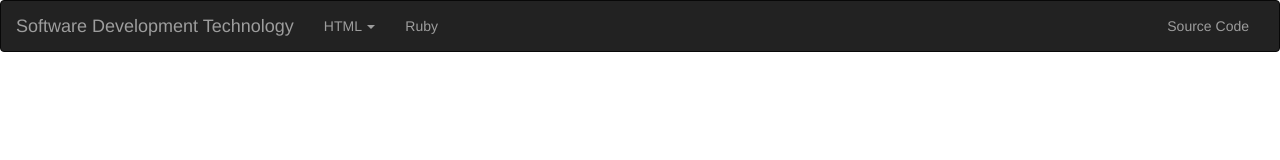
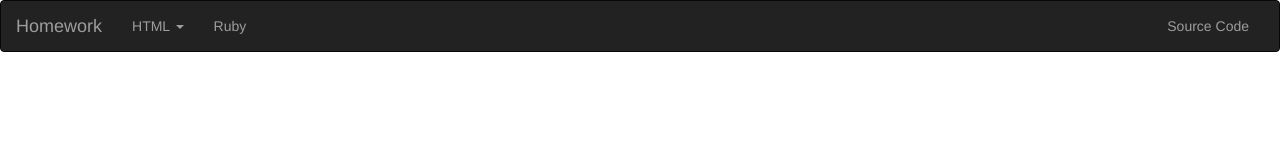
Before and after one commit to tassanee/homework, a plain HTML site: page index.html in a window 1280 px wide. Drawn offline with nearby package versions, Linux system fonts and the light colour scheme.

Commit message:
homework

```diff
--- a/index.html
+++ b/index.html
@@ -1,7 +1,7 @@
 <!DOCTYPE html>
 <html>
 <head>
-  <title>Web Technology Homework</title>
+  <title>Homework</title>
   <link rel="stylesheet" href="https://maxcdn.bootstrapcdn.com/bootstrap/3.3.6/css/bootstrap.min.css">
   <style>
       .txt-not-found{
@@ -21,7 +21,7 @@
         <span class="icon-bar"></span>
         <span class="icon-bar"></span>
       </button>
-      <a class="navbar-brand" href="#">Software Development Technology</a>
+      <a class="navbar-brand" href="#">Homework</a>
     </div>
 
     <!-- Collect the nav links, forms, and other content for toggling -->
```
Also changed, not shown: ruby-page.html (+1 -1 lines).
